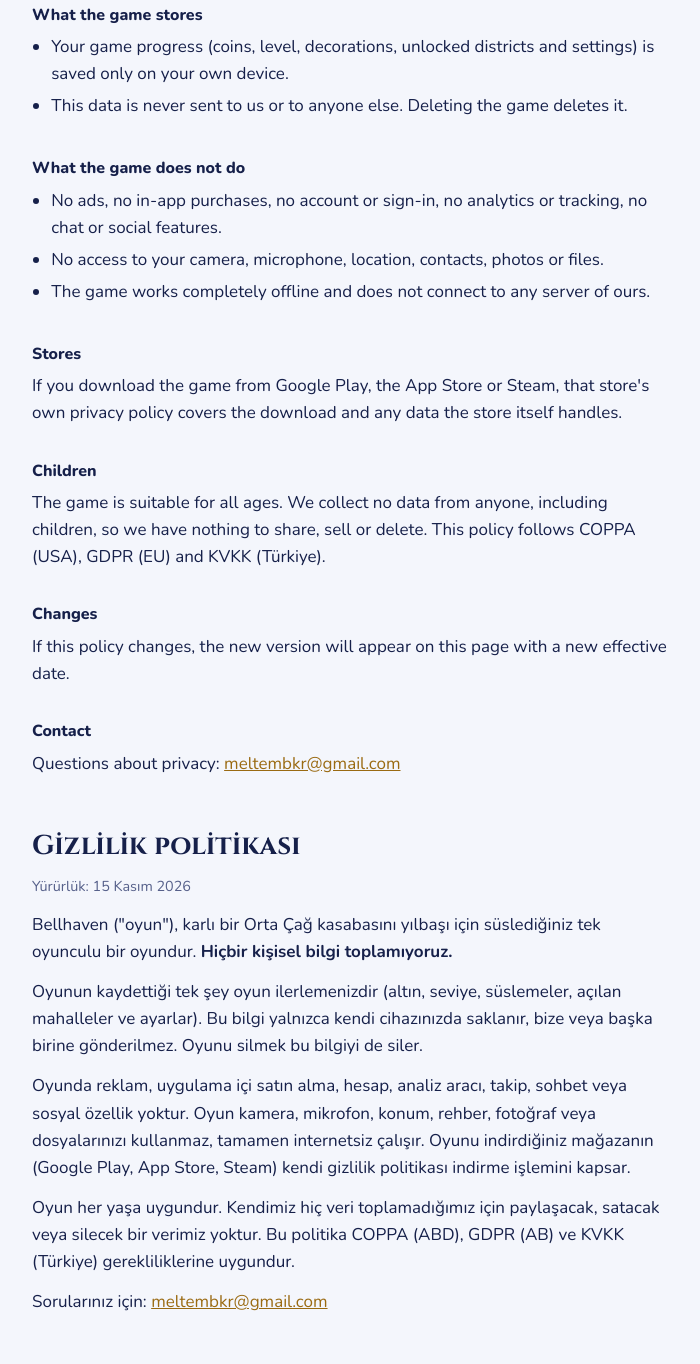
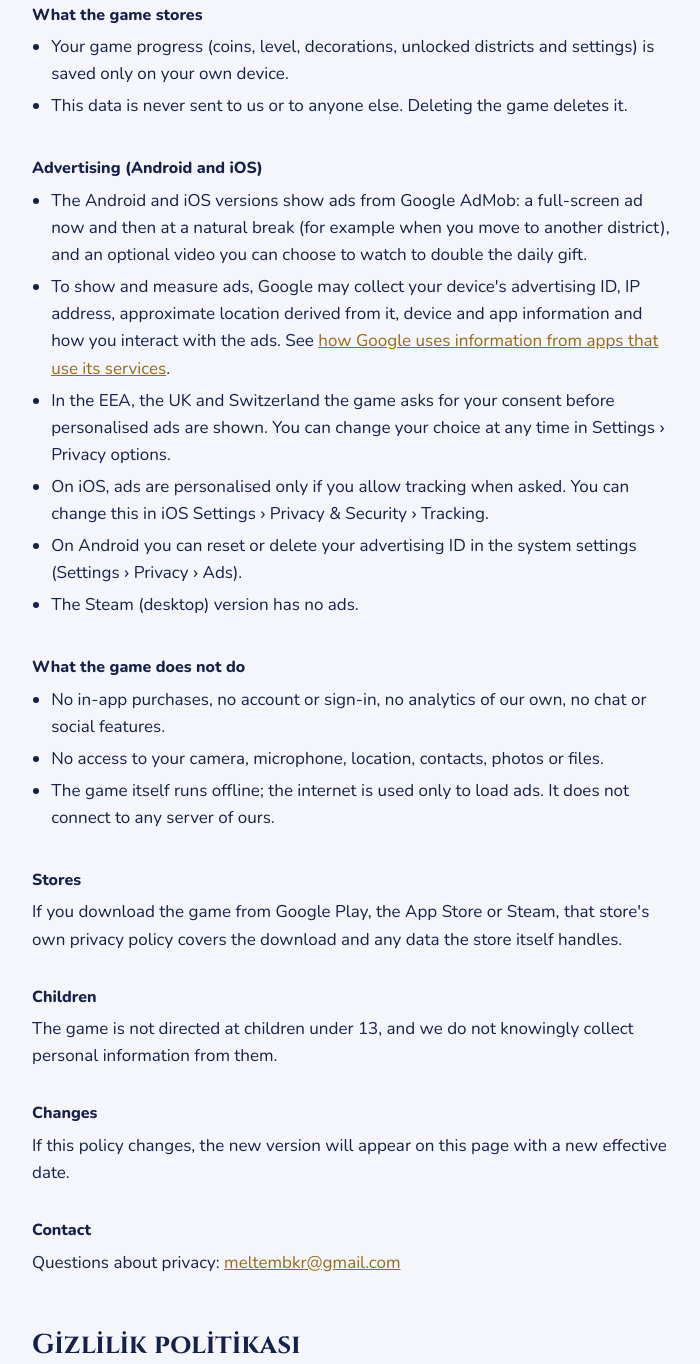
Before and after one commit to meltembkr-arslan/meltembkr-arslan.github.io, a plain HTML site: page bellhaven/privacy.html in a window 1280 px wide. Shown: the part 551-1915 px from the top of the page, without its empty margins (288-988 px from the left). Drawn offline with nearby package versions, Linux system fonts and the light colour scheme.

Commit message:
Bellhaven: reklam (AdMob) bilgisi gizlilik ve destek sayfalarına eklendi
Co-Authored-By: Claude Opus 5.5 <noreply@anthropic.com>
Claude-Session: https://claude.ai/code/session_0129LAJL1Thj2kcskg7RkAvJ

```diff
--- a/bellhaven/privacy.html
+++ b/bellhaven/privacy.html
@@ -4,7 +4,7 @@
 <meta charset="utf-8">
 <meta name="viewport" content="width=device-width, initial-scale=1">
 <title>Bellhaven – Privacy Policy</title>
-<meta name="description" content="Privacy policy for Bellhaven: A Christmas Old Town. The game collects no personal data, has no ads and works offline.">
+<meta name="description" content="Privacy policy for Bellhaven: A Christmas Old Town. We collect no personal data; the Android and iOS versions show Google AdMob ads.">
 <link rel="icon" href="icon-256.png">
 <link rel="preconnect" href="https://fonts.googleapis.com">
 <link rel="stylesheet" href="https://fonts.googleapis.com/css2?family=Cinzel:wght@600;700&family=Nunito:wght@400;700;800&display=swap">
@@ -27,16 +27,25 @@
       <li>Your game progress (coins, level, decorations, unlocked districts and settings) is saved only on your own device.</li>
       <li>This data is never sent to us or to anyone else. Deleting the game deletes it.</li>
     </ul>
+    <h3>Advertising (Android and iOS)</h3>
+    <ul>
+      <li>The Android and iOS versions show ads from Google AdMob: a full-screen ad now and then at a natural break (for example when you move to another district), and an optional video you can choose to watch to double the daily gift.</li>
+      <li>To show and measure ads, Google may collect your device's advertising ID, IP address, approximate location derived from it, device and app information and how you interact with the ads. See <a href="https://policies.google.com/technologies/partner-sites">how Google uses information from apps that use its services</a>.</li>
+      <li>In the EEA, the UK and Switzerland the game asks for your consent before personalised ads are shown. You can change your choice at any time in Settings › Privacy options.</li>
+      <li>On iOS, ads are personalised only if you allow tracking when asked. You can change this in iOS Settings › Privacy &amp; Security › Tracking.</li>
+      <li>On Android you can reset or delete your advertising ID in the system settings (Settings › Privacy › Ads).</li>
+      <li>The Steam (desktop) version has no ads.</li>
+    </ul>
     <h3>What the game does not do</h3>
     <ul>
-      <li>No ads, no in-app purchases, no account or sign-in, no analytics or tracking, no chat or social features.</li>
+      <li>No in-app purchases, no account or sign-in, no analytics of our own, no chat or social features.</li>
       <li>No access to your camera, microphone, location, contacts, photos or files.</li>
-      <li>The game works completely offline and does not connect to any server of ours.</li>
+      <li>The game itself runs offline; the internet is used only to load ads. It does not connect to any server of ours.</li>
     </ul>
     <h3>Stores</h3>
     <p>If you download the game from Google Play, the App Store or Steam, that store's own privacy policy covers the download and any data the store itself handles.</p>
     <h3>Children</h3>
-    <p>The game is suitable for all ages. We collect no data from anyone, including children, so we have nothing to share, sell or delete. This policy follows COPPA (USA), GDPR (EU) and KVKK (Türkiye).</p>
+    <p>The game is not directed at children under 13, and we do not knowingly collect personal information from them.</p>
     <h3>Changes</h3>
     <p>If this policy changes, the new version will appear on this page with a new effective date.</p>
     <h3>Contact</h3>
@@ -47,8 +56,9 @@
     <p class="small">Yürürlük: 15 Kasım 2026</p>
     <p>Bellhaven ("oyun"), karlı bir Orta Çağ kasabasını yılbaşı için süslediğiniz tek oyunculu bir oyundur. <b>Hiçbir kişisel bilgi toplamıyoruz.</b></p>
     <p>Oyunun kaydettiği tek şey oyun ilerlemenizdir (altın, seviye, süslemeler, açılan mahalleler ve ayarlar). Bu bilgi yalnızca kendi cihazınızda saklanır, bize veya başka birine gönderilmez. Oyunu silmek bu bilgiyi de siler.</p>
-    <p>Oyunda reklam, uygulama içi satın alma, hesap, analiz aracı, takip, sohbet veya sosyal özellik yoktur. Oyun kamera, mikrofon, konum, rehber, fotoğraf veya dosyalarınızı kullanmaz, tamamen internetsiz çalışır. Oyunu indirdiğiniz mağazanın (Google Play, App Store, Steam) kendi gizlilik politikası indirme işlemini kapsar.</p>
-    <p>Oyun her yaşa uygundur. Kendimiz hiç veri toplamadığımız için paylaşacak, satacak veya silecek bir verimiz yoktur. Bu politika COPPA (ABD), GDPR (AB) ve KVKK (Türkiye) gerekliliklerine uygundur.</p>
+    <p><b>Reklamlar (Android ve iOS).</b> Android ve iOS sürümleri Google AdMob reklamları gösterir: doğal molalarda (örneğin başka bir mahalleye geçerken) ara sıra tam ekran reklam ve günlük hediyeyi ikiye katlamak için isteğe bağlı video. Google reklam göstermek ve ölçmek için reklam kimliği, IP adresi, buna dayalı yaklaşık konum, cihaz ve uygulama bilgisi ile reklam etkileşimlerini toplayabilir (<a href="https://policies.google.com/technologies/partner-sites?hl=tr">ayrıntılar</a>). AB, Birleşik Krallık ve İsviçre'de kişiselleştirilmiş reklam için onay istenir; tercihinizi Ayarlar › Gizlilik seçenekleri'nden değiştirebilirsiniz. iOS'ta reklamlar yalnızca izlemeye izin verirseniz kişiselleştirilir. Steam sürümü reklamsızdır.</p>
+    <p>Oyunda uygulama içi satın alma, hesap, kendi analiz aracımız, sohbet veya sosyal özellik yoktur. Oyun kamera, mikrofon, konum, rehber, fotoğraf veya dosyalarınızı kullanmaz; oyunun kendisi internetsiz çalışır, internet yalnızca reklamlar için kullanılır. Oyunu indirdiğiniz mağazanın (Google Play, App Store, Steam) kendi gizlilik politikası indirme işlemini kapsar.</p>
+    <p>Oyun 13 yaş altı çocuklara yönelik değildir ve onlardan bilerek kişisel bilgi toplamayız.</p>
     <p>Sorularınız için: <a href="mailto:meltembkr@gmail.com?subject=Bellhaven%20gizlilik">meltembkr@gmail.com</a></p>
   </section>
 
```
Also changed, not shown: bellhaven/support.html (+3 -3 lines).
